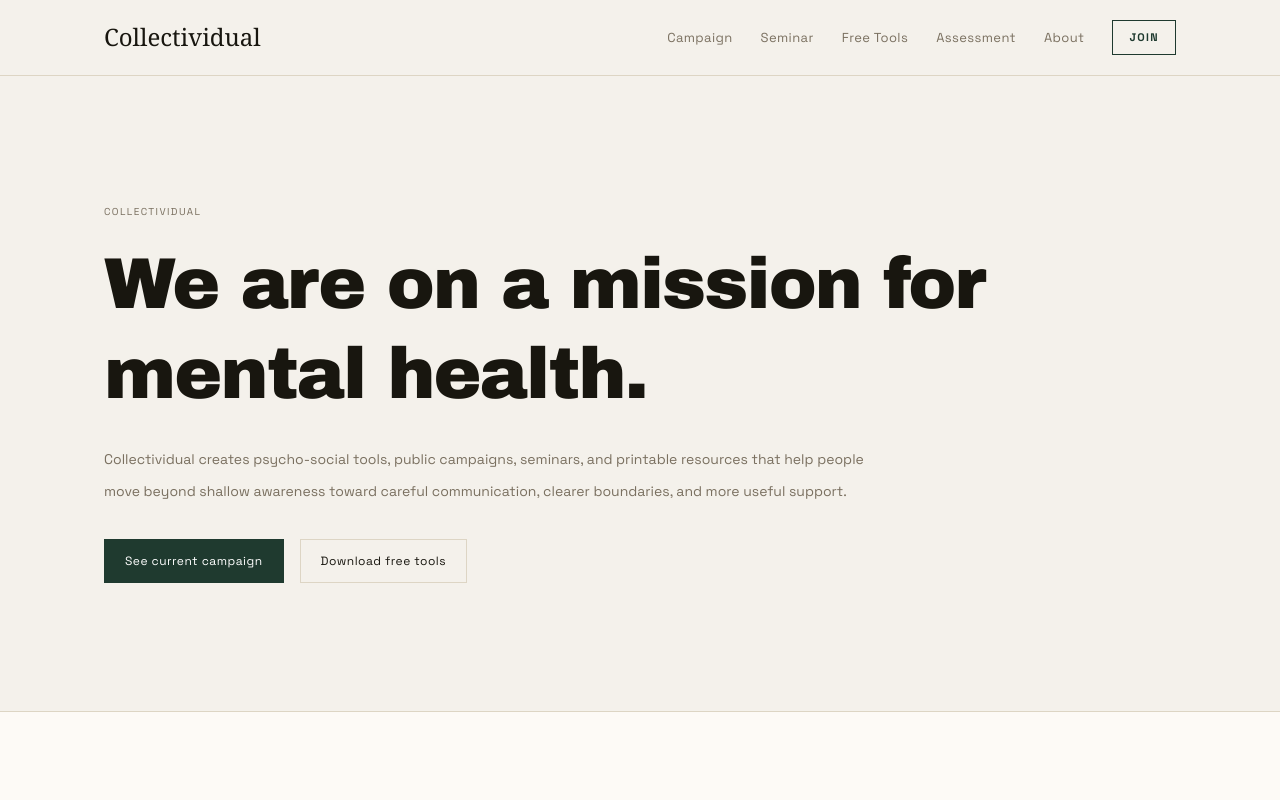
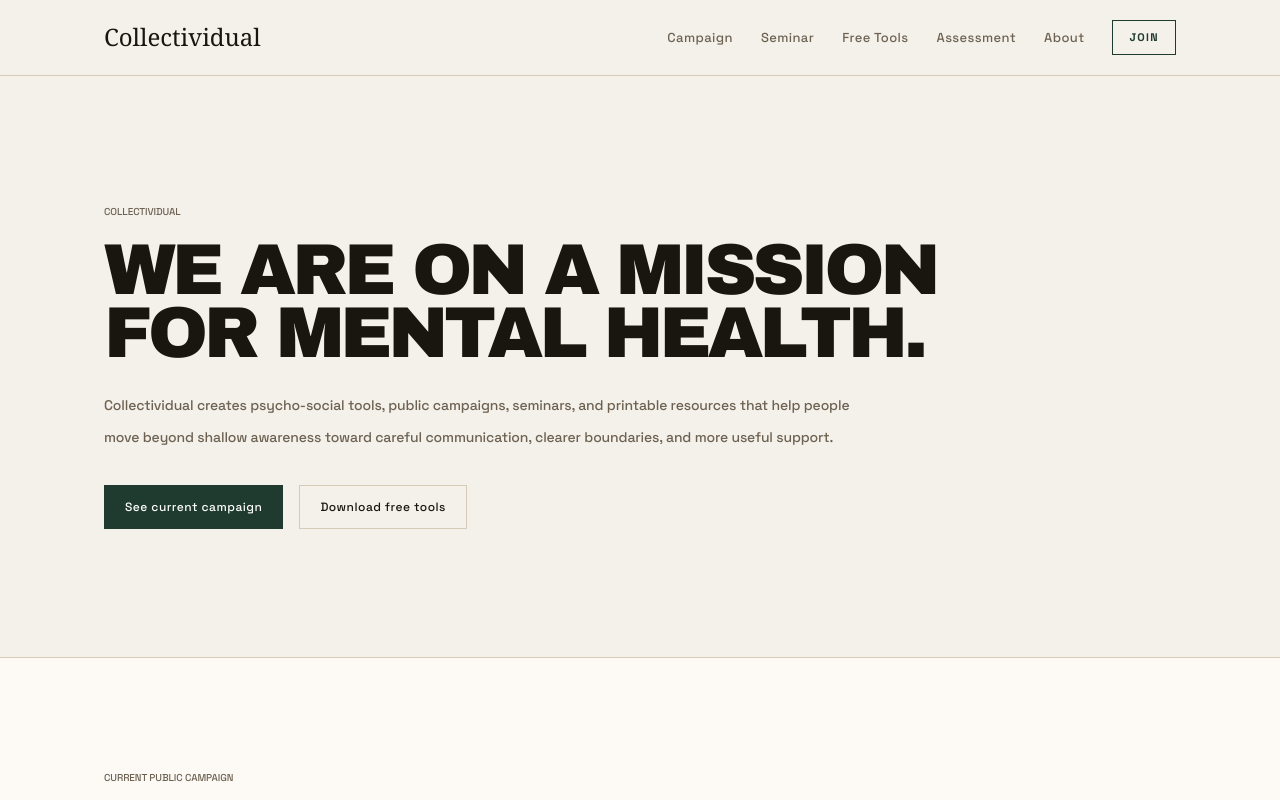
Before and after one commit to selaleakirmak-cmyk/collectividual-site, a Next.js app: page / in a window 1280 px wide. Shown: the top 800 px of the page. Built offline with nearby package versions, Linux system fonts and the light colour scheme.

Commit message:
Increase global heading scale and character impact

```diff
--- a/app/globals.css
+++ b/app/globals.css
@@ -5,10 +5,10 @@
   --surface: #fdfaf6;
   --surface-soft: #ede8df;
   --text: #18160f;
-  --muted: #7a7060;
+  --muted: #6d6252;
   --accent: #1f3a2f;
   --accent-light: #2a4a3b;
-  --border: #ddd5c4;
+  --border: #d6cbb9;
 }
 
 html {
@@ -19,14 +19,30 @@ body {
   font-family: var(--font-body), sans-serif;
   background: var(--bg);
   color: var(--text);
+  font-weight: 500;
 }
 
 h1,
 h2,
 h3,
 h4 {
-  font-family: var(--font-display), serif;
-  letter-spacing: -0.025em;
+  font-family: var(--font-display), sans-serif;
+  letter-spacing: -0.055em;
+  line-height: 0.88;
+  text-transform: uppercase;
+}
+
+h1 {
+  text-wrap: balance;
+}
+
+h2,
+h3 {
+  text-wrap: balance;
+}
+
+p {
+  letter-spacing: -0.01em;
 }
 
 a {
```
